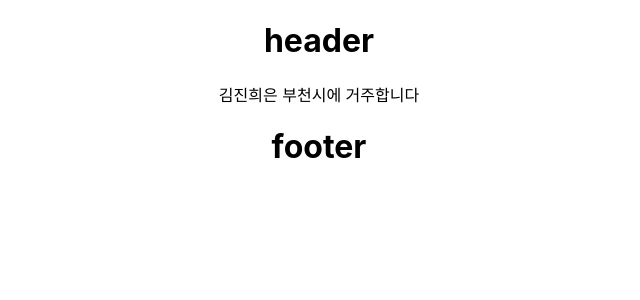
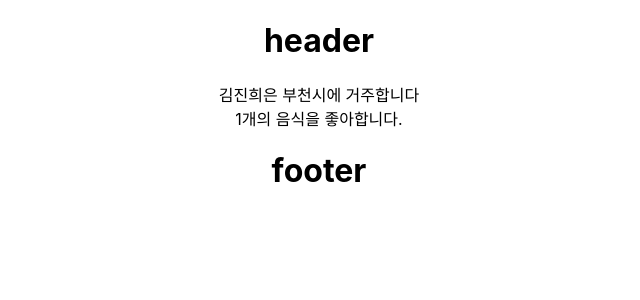
Before and after one commit to kimzini/React-Basics2, a React (Create React App) app in the folder chapter05/: page / in a window 1280 px wide. Shown: the top 300 px of the page, without its empty margins (321-961 px from the left). Built offline with nearby package versions, Linux system fonts and the light colour scheme.

Commit message:
기본값 설정하기

```diff
--- a/chapter05/src/App.js
+++ b/chapter05/src/App.js
@@ -3,13 +3,17 @@ import Header from './components/Header';
 import Body from './components/Body';
 import Footer from './components/Footer';
 
-const name = "김진희";
+function App() {
+  const BodyProps = {
+    name: "김진희",
+    location: "부천시",
+    favorList: ["치킨!!!!!"],
+  };
 
-function App() {
   return (
     <div className="App">
       <Header />
-      <Body name={name} location={"부천시"}/>
+      <Body {...BodyProps}/>
       <Footer />
     </div>
   );
--- a/chapter05/src/components/Body.js
+++ b/chapter05/src/components/Body.js
@@ -1,8 +1,15 @@
-function Body({name, location}) {
-    console.log(name, location);
+function Body({name, location, favorList}) {
+    console.log(name, location, favorList);
     return (
-        <div className="body">{name}은 {location}에 거주합니다</div>
+        <div className="body">
+            {name}은 {location}에 거주합니다<br />
+            {favorList.length}개의 음식을 좋아합니다.
+        </div>
     );
 }
 
+Body.defaultProps = {
+    favorList: [],
+};
+
 export default Body;
```
